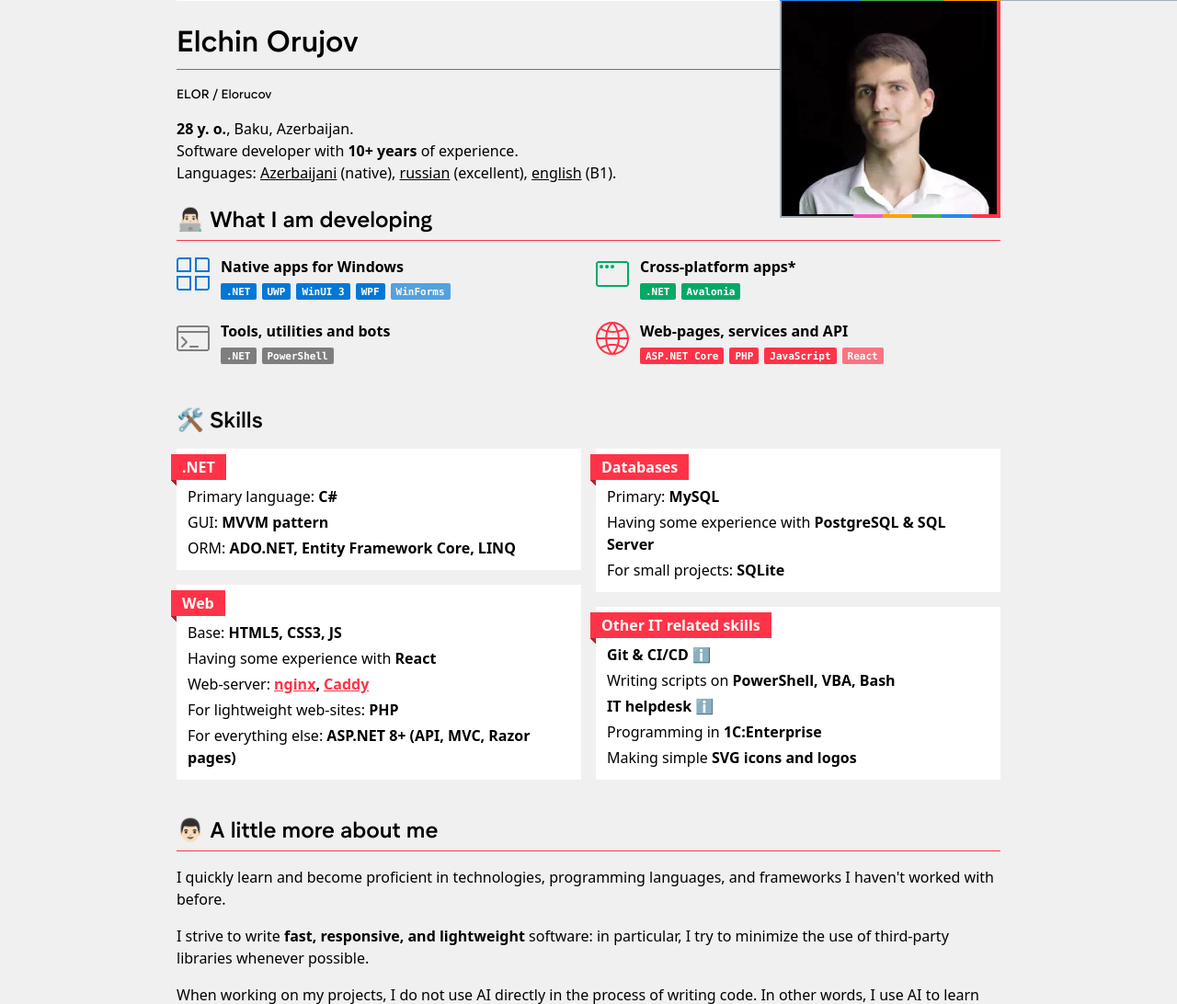
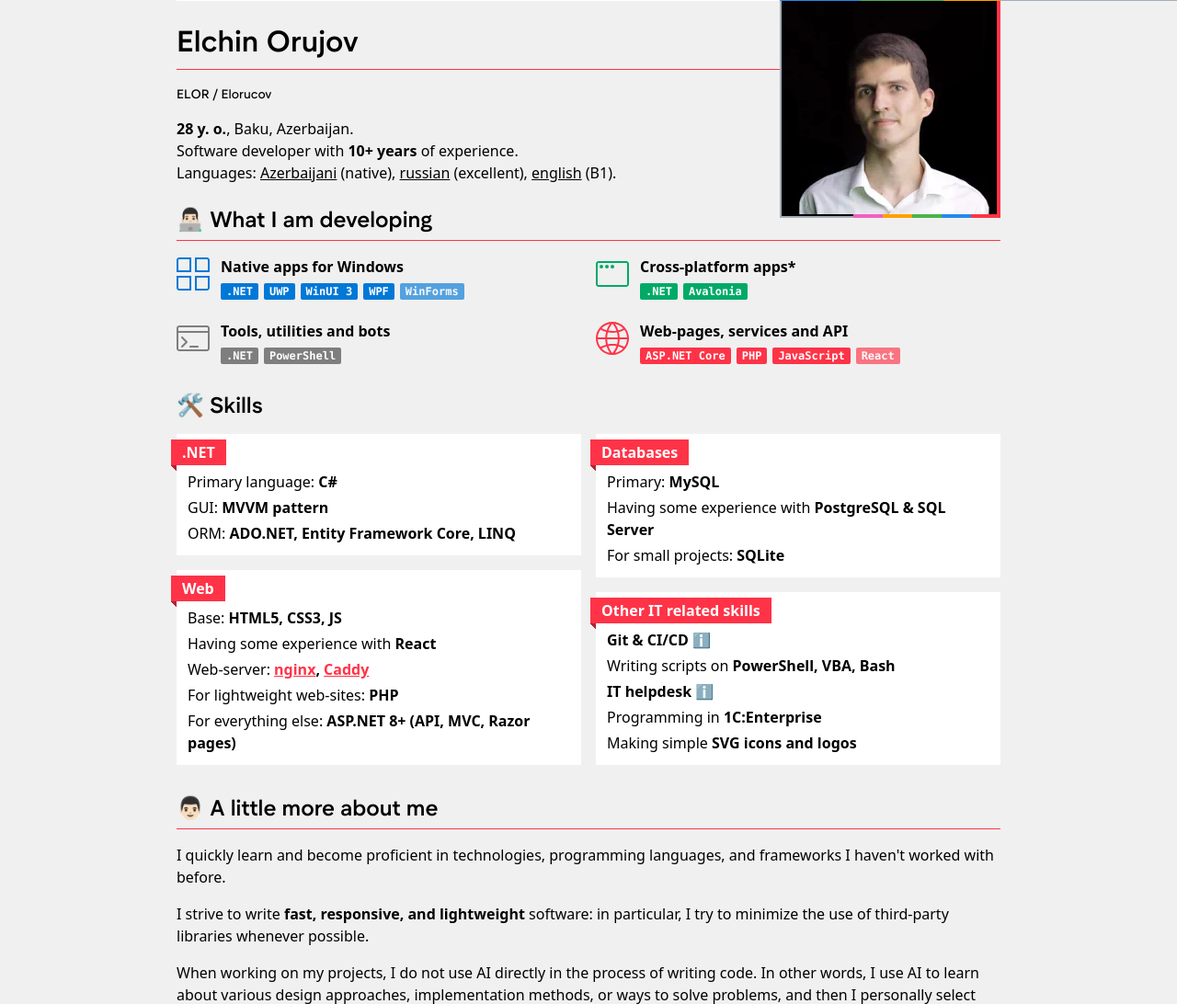
Before and after one commit to Elorucov/Me, a PHP site: page / in a window 1280 px wide. Shown: the part 75-1167 px from the top of the page at 92% size. Run offline with PHP 8.4, Linux system fonts and the light colour scheme.

Commit message:
Style enhancements and fixes

```diff
--- a/elorexpressive/res/style.css
+++ b/elorexpressive/res/style.css
@@ -504,7 +504,11 @@ content p.asParagraph {
 
 .masonryGrid > * {
   break-inside: avoid;
-  margin-bottom: 16px;
+  margin-top: 16px;
+}
+
+.masonryGrid > *:first-child {
+    margin-top: 0px;
 }
 
 a.card,
@@ -597,9 +601,9 @@ chips {
 
 chips .chip {
     background: var(--accent);
-    color: white;
-    padding: 2px 6px 0px 6px;
-    font-size: 11px;
+    color: #fff;
+    padding: 1px 6px;
+    font-size: 12px;
     font-weight: 600;
     line-height: 16px;
     font-family: var(--mono_font);
@@ -888,8 +892,18 @@ body:not(.light) {
         margin-right: 0px !important;
     }
 
+    content .adaptiveGrid > .card:last-child {
+        margin-bottom: 0px;
+    }
+
     .masonryGrid {
       column-count: 1;
+    }
+}
+
+@media (min-width: 769px) {
+    content .adaptiveGrid > .card:nth-last-of-type(-n+2) {
+        margin-bottom: 0px;
     }
 }
 
```
